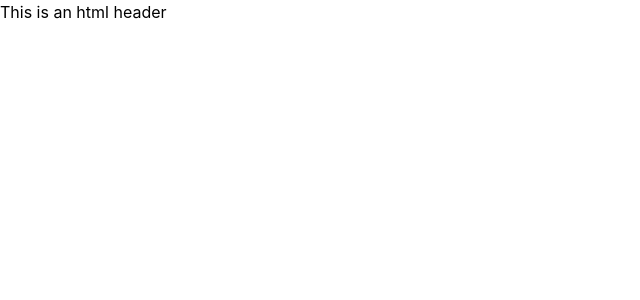
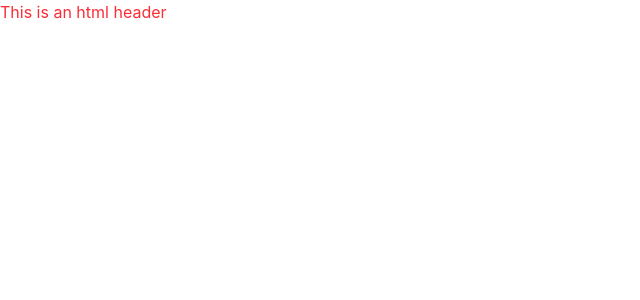
Before and after one commit to Adris3/habit_tracker, a React (Vite) app: page / in a window 1280 px wide. Shown: the top 300 px of the page, without its empty margins (0-640 px from the left). Built offline with nearby package versions, Linux system fonts and the light colour scheme.

Commit message:
Restarted server, now it updates properly when I make changes to App.tsx

```diff
--- a/src/App.tsx
+++ b/src/App.tsx
@@ -1,3 +1,3 @@
 export default function App() {
-  return <h1>This is an html header</h1>;
+  return <h1 className = "text-red-500">This is an html header</h1>;
 }
```
